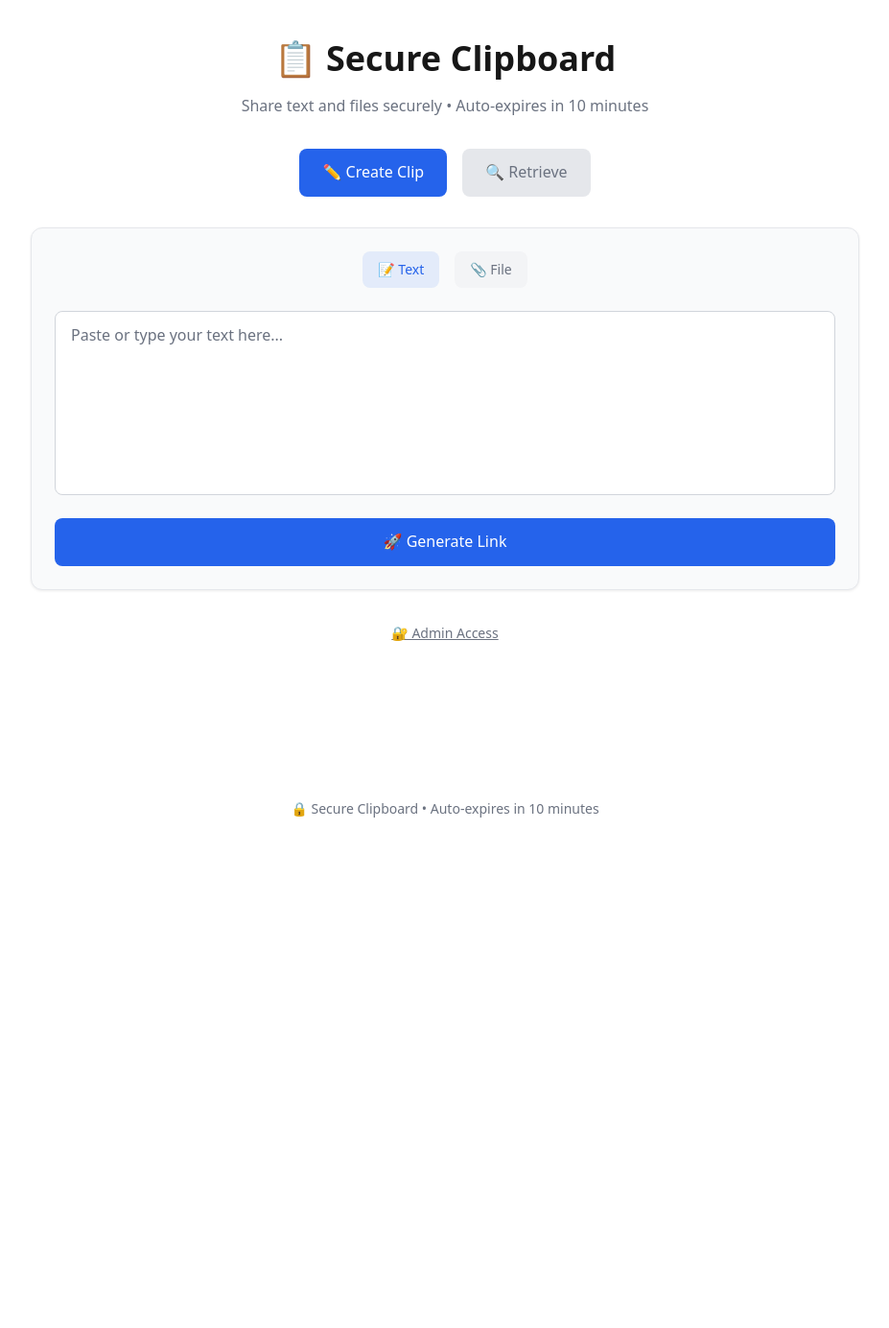
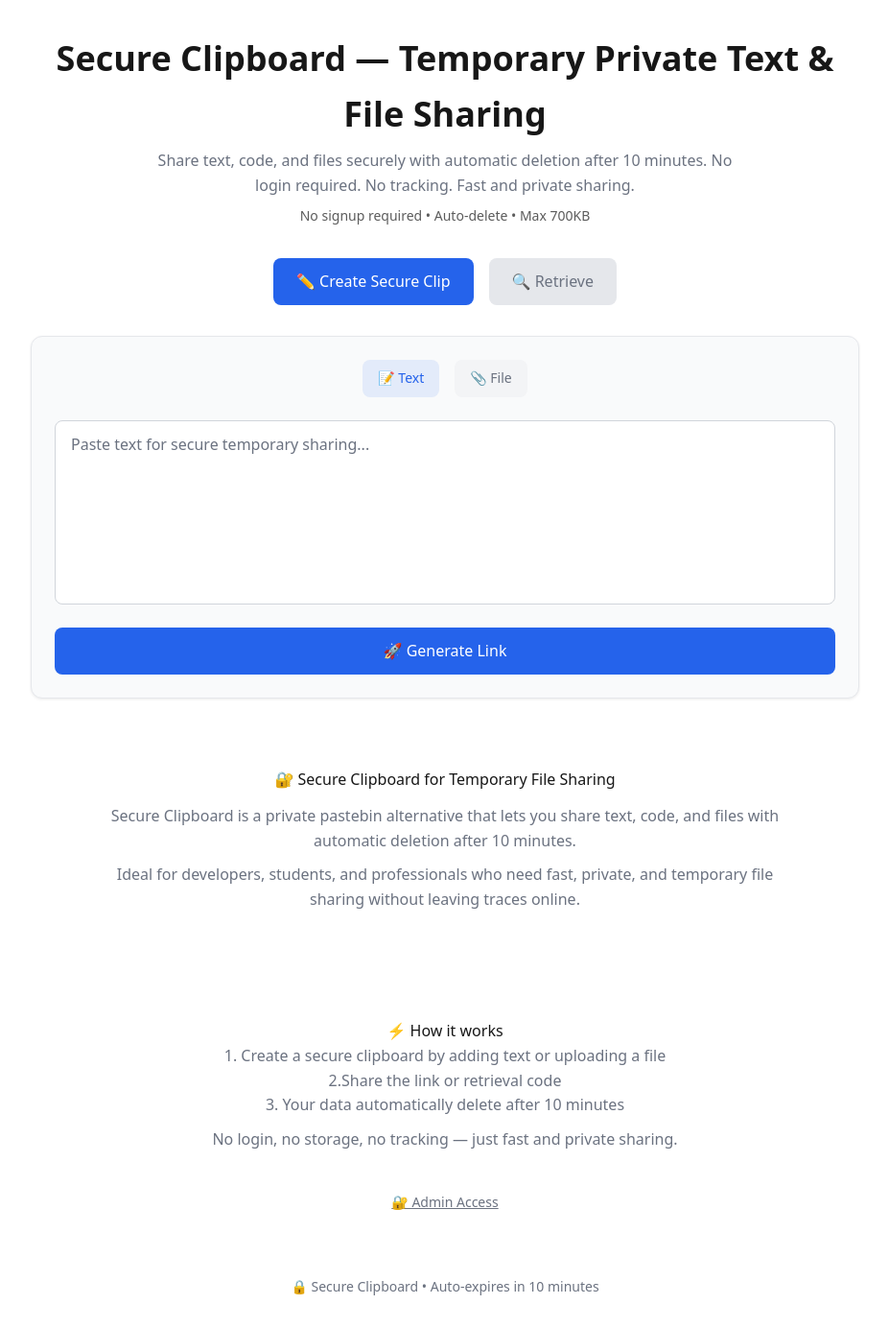
Before and after one commit to HimanshuSaha9765/secure-clipboard, a Next.js app: page / in a window 1280 px wide. Shown: the whole page at 96% size, without its empty margins (176-1103 px from the left). Before the commit the page ends 886 px from the top, so only its background shows below. Built offline with nearby package versions, Linux system fonts and the light colour scheme.

Commit message:
add SEO improvements and how it works section

```diff
--- a/app/page.js
+++ b/app/page.js
@@ -218,10 +218,22 @@ export default function Home() {
             marginBottom: "8px",
           }}
         >
-          📋 Secure Clipboard
+          Secure Clipboard — Temporary Private Text & File Sharing
         </h1>
-        <p style={{ color: "var(--secondary)" }}>
-          Share text and files securely • Auto-expires in 10 minutes
+
+        <p
+          style={{
+            color: "var(--secondary)",
+            maxWidth: "600px",
+            margin: "0 auto",
+          }}
+        >
+          Share text, code, and files securely with automatic deletion after 10
+          minutes. No login required. No tracking. Fast and private sharing.
+        </p>
+
+        <p style={{ marginTop: "8px", fontSize: "14px", opacity: 0.7 }}>
+          No signup required • Auto-delete • Max 700KB
         </p>
       </div>
 
@@ -231,7 +243,7 @@ export default function Home() {
           onClick={() => setActiveTab("create")}
           className={`tab-button ${activeTab === "create" ? "active" : "inactive"}`}
         >
-          ✏️ Create Clip
+          ✏️ Create Secure Clip
         </button>
         <button
           onClick={() => setActiveTab("retrieve")}
@@ -270,7 +282,7 @@ export default function Home() {
             <textarea
               value={textValue}
               onChange={(e) => setTextValue(e.target.value)}
-              placeholder="Paste or type your text here..."
+              placeholder="Paste text for secure temporary sharing..."
               className="input-field"
               style={{ height: "192px", resize: "none" }}
               disabled={isLoading}
@@ -579,7 +591,47 @@ export default function Home() {
       )}
 
       {}
+      <div
+        style={{ maxWidth: "700px", margin: "40px auto", textAlign: "center" }}
+      >
+        <h2 style={{ marginBottom: "12px" }}>
+          🔐 Secure Clipboard for Temporary File Sharing
+        </h2>
+
+        <p style={{ color: "var(--secondary)", marginBottom: "10px" }}>
+          Secure Clipboard is a private pastebin alternative that lets you share
+          text, code, and files with automatic deletion after 10 minutes.
+        </p>
+
+        <p style={{ color: "var(--secondary)" }}>
+          Ideal for developers, students, and professionals who need fast,
+          private, and temporary file sharing without leaving traces online.
+        </p>
+      </div>
       <div style={{ textAlign: "center" }}>
+        <div
+          style={{
+            maxWidth: "700px",
+            margin: "40px auto",
+            textAlign: "center",
+          }}
+        >
+          <h2>⚡ How it works</h2>
+
+          <p style={{ color: "var(--secondary)" }}>
+            1. Create a secure clipboard by adding text or uploading a file
+          </p>
+          <p style={{ color: "var(--secondary)" }}>
+            2.Share the link or retrieval code
+          </p>
+          <p style={{ color: "var(--secondary)" }}>
+            3. Your data automatically delete after 10 minutes
+          </p>
+
+          <p style={{ color: "var(--secondary)", marginTop: "10px" }}>
+            No login, no storage, no tracking — just fast and private sharing.
+          </p>
+        </div>
         <a href="/admin" className="link-subtle">
           🔐 Admin Access
         </a>
```
